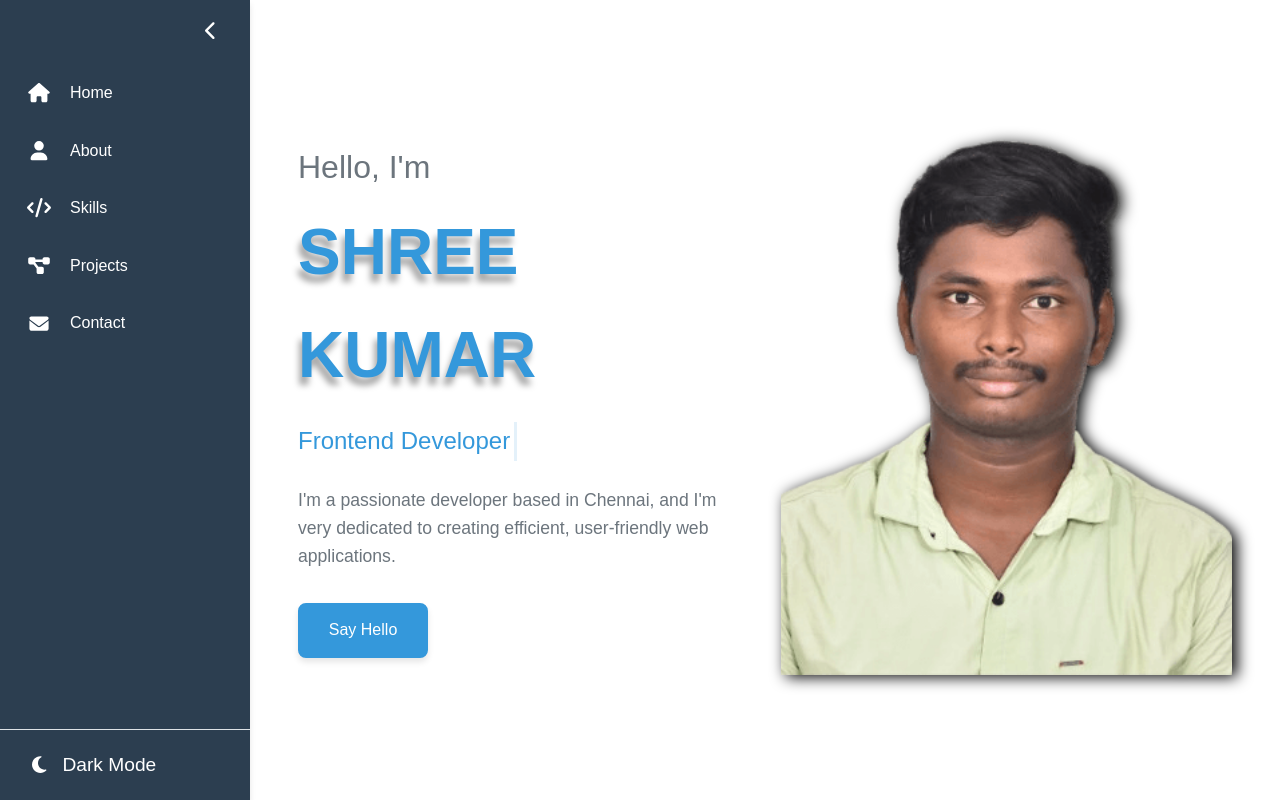
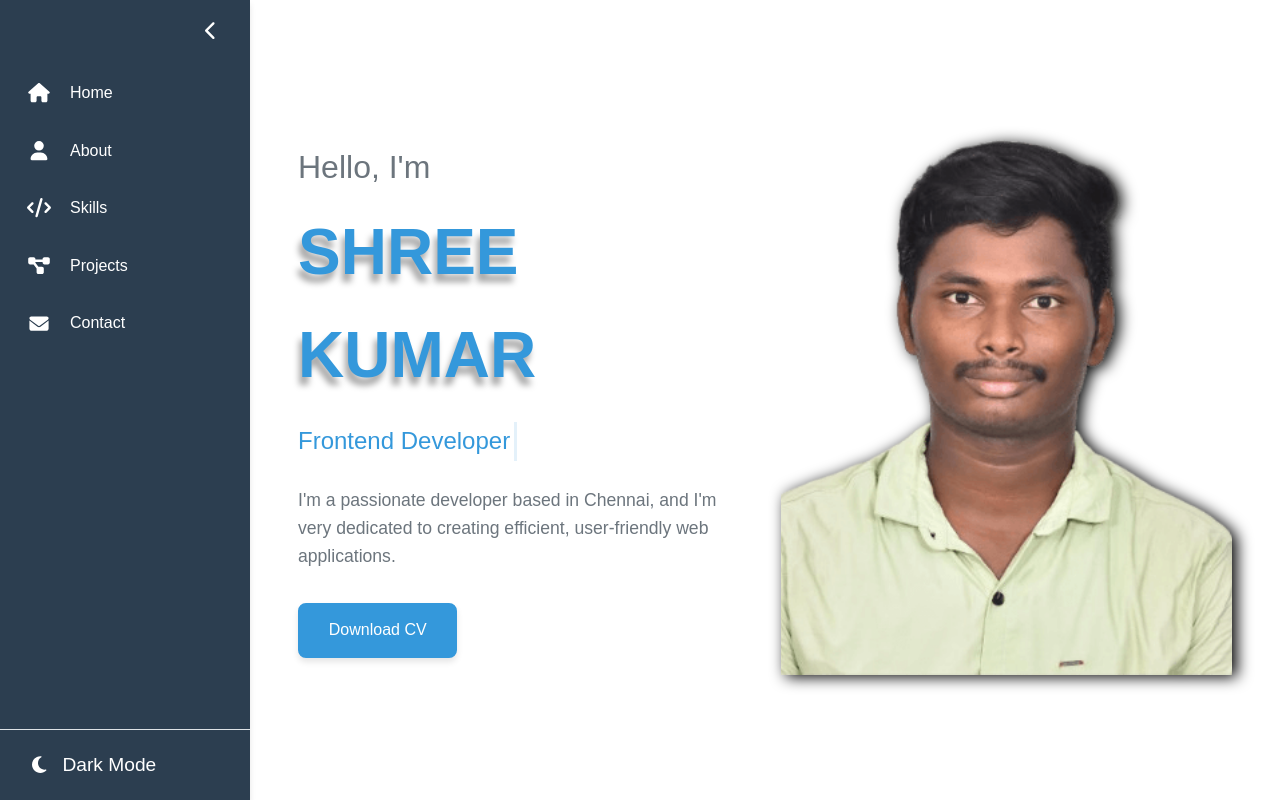
Before and after one commit to shreekumar1410/Portfolio-react, a React (Create React App) app: page / in a window 1280 px wide. Shown: the top 800 px of the page. Built offline with nearby package versions, Linux system fonts and the light colour scheme.

Commit message:
Compeleted the HOME Compontent.

```diff
--- a/src/components/Home/Home.jsx
+++ b/src/components/Home/Home.jsx
@@ -1,6 +1,7 @@
 import React, { useState, useEffect } from 'react';
 import './Home.css';
 import profileImage from '../../assets/images/My_New_Photo.png';
+import cvFile from '../../assets/files/Shree_Kumar_CV.pdf'; // Make sure to add your CV file
 
 const Home = () => {
   const [text, setText] = useState('');
@@ -8,6 +9,7 @@ const Home = () => {
   const [loopNum, setLoopNum] = useState(0);
   const [typingSpeed, setTypingSpeed] = useState(150);
 
+  // eslint-disable-next-line react-hooks/exhaustive-deps
   const words = ['Web', 'Frontend', 'Full Stack'];
 
   useEffect(() => {
@@ -50,8 +52,12 @@ const Home = () => {
             I'm a passionate developer based in Chennai, and I'm very dedicated
             to creating efficient, user-friendly web applications.
           </p>
-          <a href="#contact" className="home-button">
-            Say Hello
+          <a
+            href={cvFile}
+            download="Shree_Kumar_CV.pdf"
+            className="home-button"
+          >
+            Download CV
           </a>
         </div>
         <div className="home-image">
```
Also changed, not shown: 1 other file (tests, documents, lock files or other folders).
